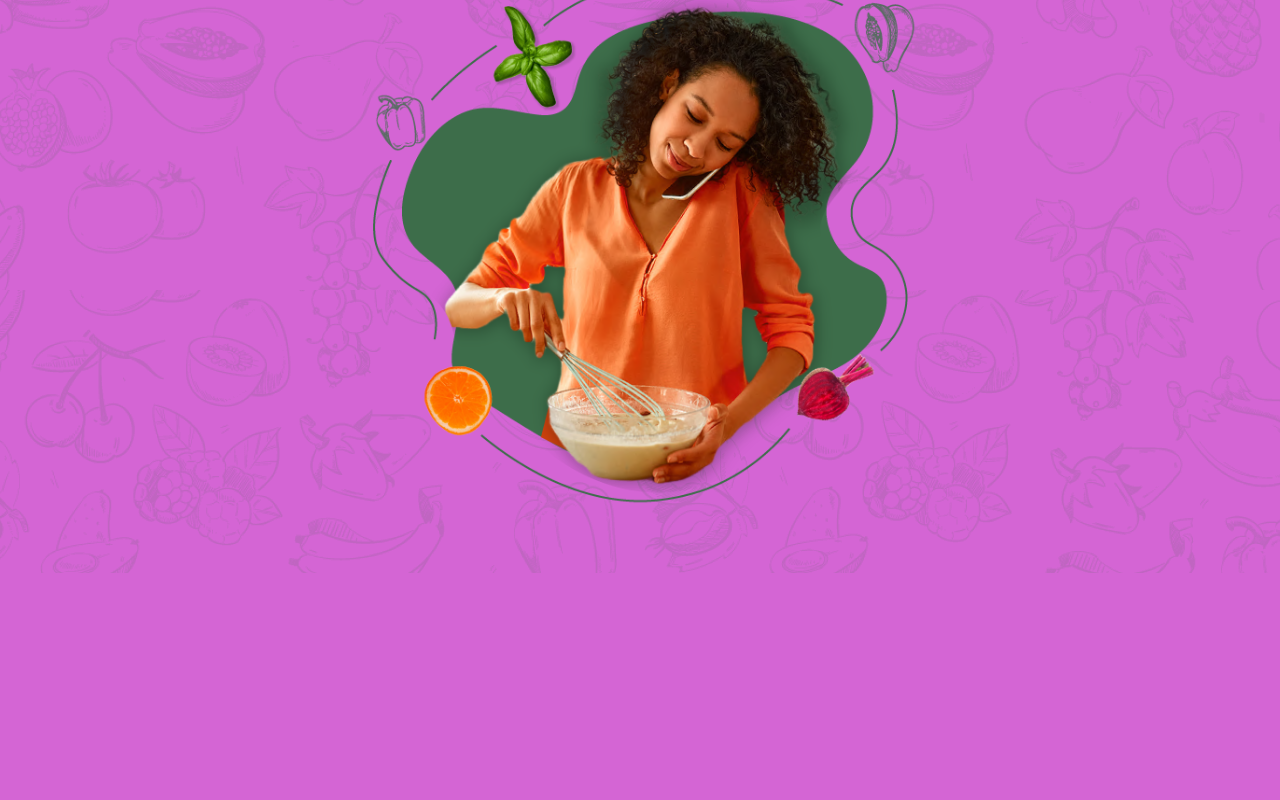
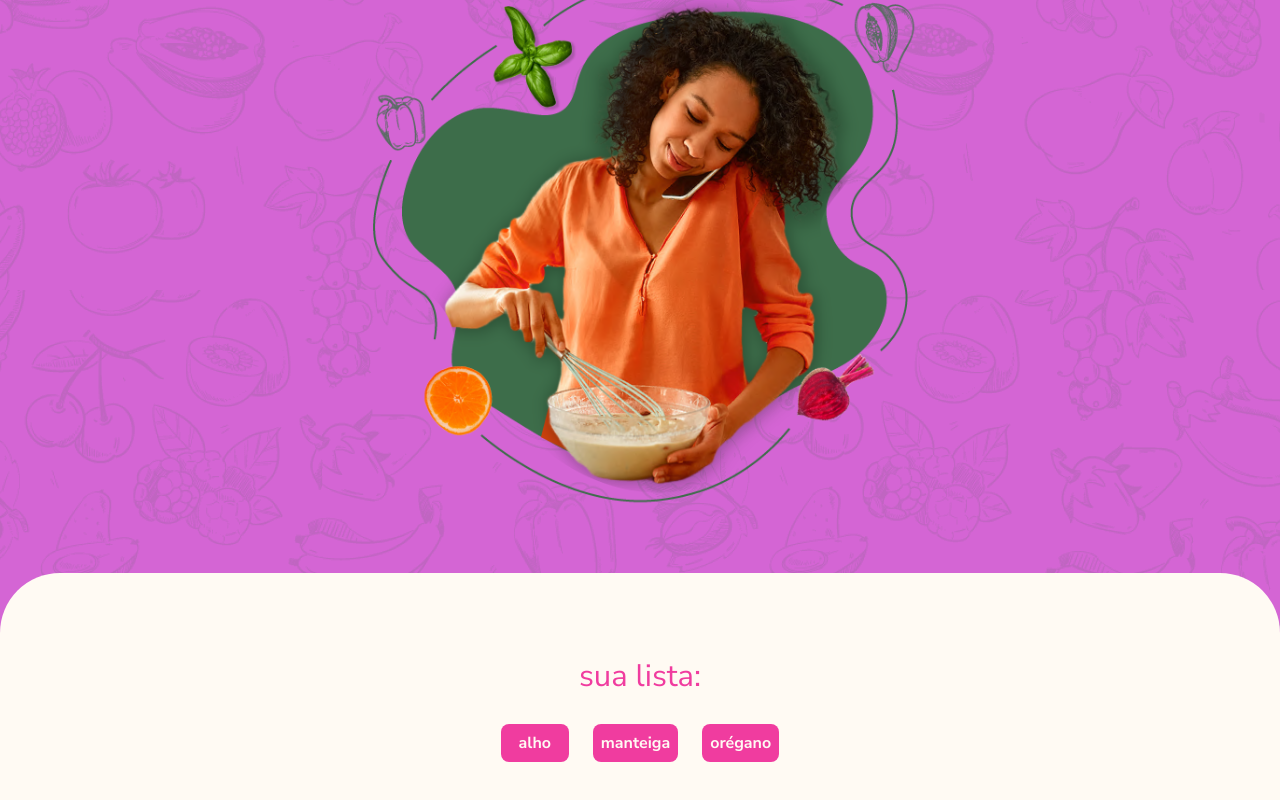
Before and after one commit to poemabochner/overcooked, a Vue app: page / in a window 1280 px wide. Shown: the part 458-1258 px from the top of the page. Before the commit the page ends 1031 px from the top, so only its background shows below. Built offline with nearby package versions, Linux system fonts and the light colour scheme.

Commit message:
usando a diretiva v-for

```diff
--- a/src/App.vue
+++ b/src/App.vue
@@ -1,13 +1,16 @@
 <template>
   <Banner/>
+  <ConteudoPrincipal/>
 </template>
 
 <script lang="ts">
   import Banner from './components/Banner.vue'
+  import ConteudoPrincipal from './components/ConteudoPrincipal.vue'
 
   export default {
     components: {
-      Banner: Banner
+      Banner: Banner,
+      ConteudoPrincipal: ConteudoPrincipal,
     }
   }
 </script>
--- /dev/null
+++ b/src/components/ConteudoPrincipal.vue
@@ -0,0 +1,89 @@
+<template>
+    <main class="conteudo-principal">
+        <section>
+            <span class="subtitulo-lg sua-lista-texto">
+                sua lista:
+            </span>
+
+            <ul class="ingredientes-sua-lista">
+                <li v-for="ingrediente in ingredientes" class="ingrediente">{{ ingrediente }}</li>
+            </ul>
+        </section>
+    </main>
+</template>
+
+<script lang="ts">
+export default {
+    data() {
+        return {
+            ingredientes: ['alho', 'manteiga', 'orégano']
+        }
+    }
+}
+</script>
+
+<style scoped>
+    .conteudo-principal {
+  padding: 6.5rem 7.5rem;
+  border-radius: 3.75rem 3.75rem 0rem 0rem;
+  background: var(--creme, #FFFAF3);
+  color: var(--cinza, #444);
+
+  display: flex;
+  flex-direction: column;
+  align-items: center;
+  gap: 5rem;
+}
+
+.sua-lista-texto {
+  color: var(--pink);
+  display: block;
+  text-align: center;
+  margin-bottom: 1.5rem;
+}
+
+.ingredientes-sua-lista {
+  display: flex;
+  justify-content: center;
+  gap: 1rem 1.5rem;
+  flex-wrap: wrap;
+}
+
+.ingrediente {
+  display: inline-block;
+  border-radius: 0.5rem;
+  min-width: 4.25rem;
+  padding: 0.5rem;
+  text-align: center;
+    transition: 0.2s;
+    color: var(--creme, #FFFAF3);
+  background: var(--pink);
+  font-weight: 700;
+}
+
+.lista-vazia {
+  display: flex;
+  justify-content: center;
+  align-items: center;
+  flex-wrap: wrap;
+  gap: 0.25rem;
+
+  color: var(--coral, #F0633C);
+  text-align: center;
+}
+
+@media only screen and (max-width: 1300px) {
+  .conteudo-principal {
+    padding: 5rem 3.75rem;
+    gap: 3.5rem;
+  }
+}
+
+@media only screen and (max-width: 767px) {
+  .conteudo-principal {
+    padding: 4rem 1.5rem;
+    gap: 4rem;
+  }
+}
+
+</style>
```
